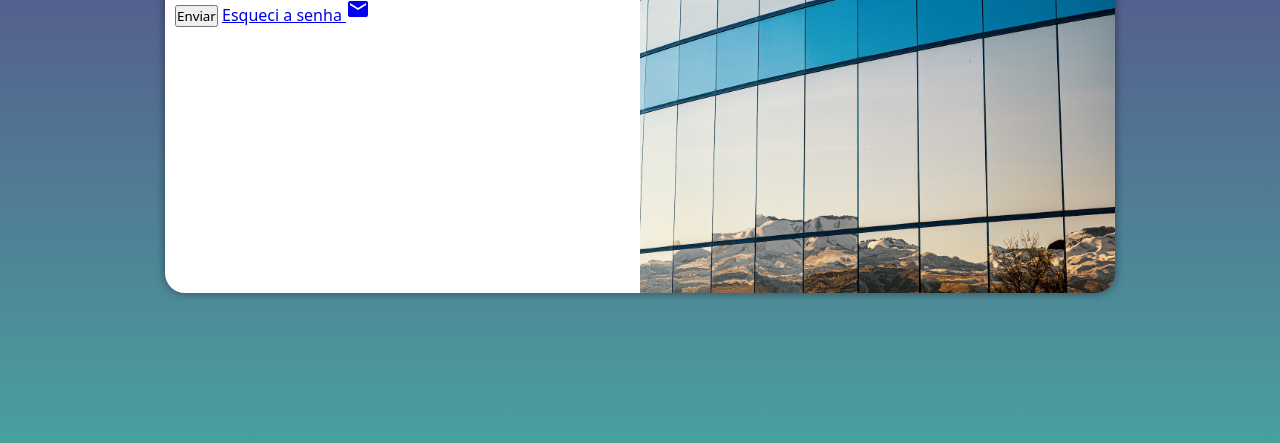
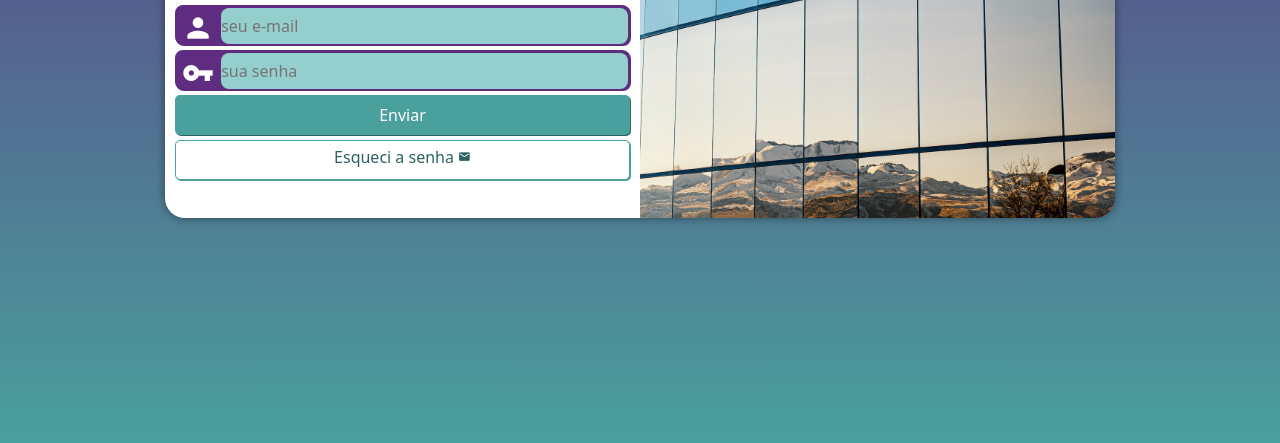
Before and after one commit to arthurvieirasilvaa/projeto-login, a plain HTML site: page index.html in a window 1280 px wide. Shown: the part 357-800 px from the top of the page. Drawn offline with Linux system fonts and the light colour scheme.

Commit message:
atualizei o projeto login

```diff
--- a/estilos/media-query.css
+++ b/estilos/media-query.css
@@ -18,6 +18,7 @@
 
     section#login {
         width: 80vw;
+        height: 280px;
     }
 
     section#login > div#imagem {
@@ -40,6 +41,7 @@
 
     section#login {
         width: 950px;
+        height: 350px;
     }
 
     section#login > div#imagem {
@@ -58,6 +60,7 @@
     }
 
     div#formulario > p {
-        font-size: 1.2em;
+        font-size: 1em;
+        margin: 20px 0px;
     }
 }
--- a/estilos/style.css
+++ b/estilos/style.css
@@ -29,15 +29,15 @@ section#login {
     position: absolute;
     top: 50%;
     left: 50%;
-    transform: translate(-50%, -50%);
     overflow: hidden;
 
     background-color: white;
     width: 250px;
-    height: 500px;
+    height: 515px;
     border-radius: 20px;
     box-shadow: 0px 0px 10px rgba(0, 0, 0, 0.450);
 
+    transform: translate(-50%, -50%);
     transition: width .3s, height .3s;
     transition-timing-function: ease;
 }
@@ -58,8 +58,84 @@ section#login > div#formulario {
 div#formulario > h1 {
     text-align: center;
     margin-bottom: 10px;
+    text-shadow: 1px 1px 1px rgba(0, 0, 0, 0.212);
 }
 
 div#formulario > p {
     font-size: 0.8em;
 }
+
+form > div.campo {
+    background-color: #5f2c82;
+    border: 2px solid #5f2c82;
+    height: 40px;
+    border-radius: 8px;
+    box-shadow: 1px 1px 0px #5f2c82;
+    margin: 5px 0px;
+}
+
+div.campo > label {
+    display: none;
+}
+
+div.campo > i {
+    color: white;
+    font-size: 2em;
+    width: 40px;
+    padding: 5px;
+}
+
+div.campo > input {
+    background-color: #94cfcd;
+    font-size: 1em;
+    width: calc(100% - 44.36px);
+    height: 100%;
+    border: 0px;
+    border-radius: 8px;
+    transform: translateY(-12px);
+}
+
+div.campo > input:focus-within {
+    background-color: white;
+}
+
+form > input[type=submit] {
+    display: block;
+    font-size: 1em;
+    width: 100%;
+    height: 40px;
+    background-color: #49a09d;
+    color: white;
+    border: none;
+    border-radius: 5px;
+    box-shadow: 1px 1px 0px #2d6361;
+    cursor: pointer;
+}
+
+form > input[type=submit]:hover {
+    background-color: #2d6462;
+}
+
+form > a.botao {
+    display: block;
+    text-align: center;
+    font-size: 1em;
+    width: 100%;
+    height: 40px;
+    padding-top: 5px;
+    margin-top: 5px;
+    background-color: white;
+    color: #2d6462;
+    border: 1px solid #49a09d;
+    border-radius: 5px;
+    box-shadow: 1px 1px 0px #49a09d;
+    text-decoration: none;
+}
+
+form > a.botao:hover {
+    background-color: #6cd3cf;
+}
+
+form > a.botao > i {
+    font-size: 0.8em;
+}
--- a/index.html
+++ b/index.html
@@ -29,7 +29,7 @@
                         <label for="isenha">Senha</label>
                     </div>
                     <input type="submit" value="Enviar">
-                    <a href="esqueci.html">
+                    <a href="esqueci.html" class="botao">
                         Esqueci a senha <i class="material-icons">mail</i>
                     </a>
                 </form>
```
